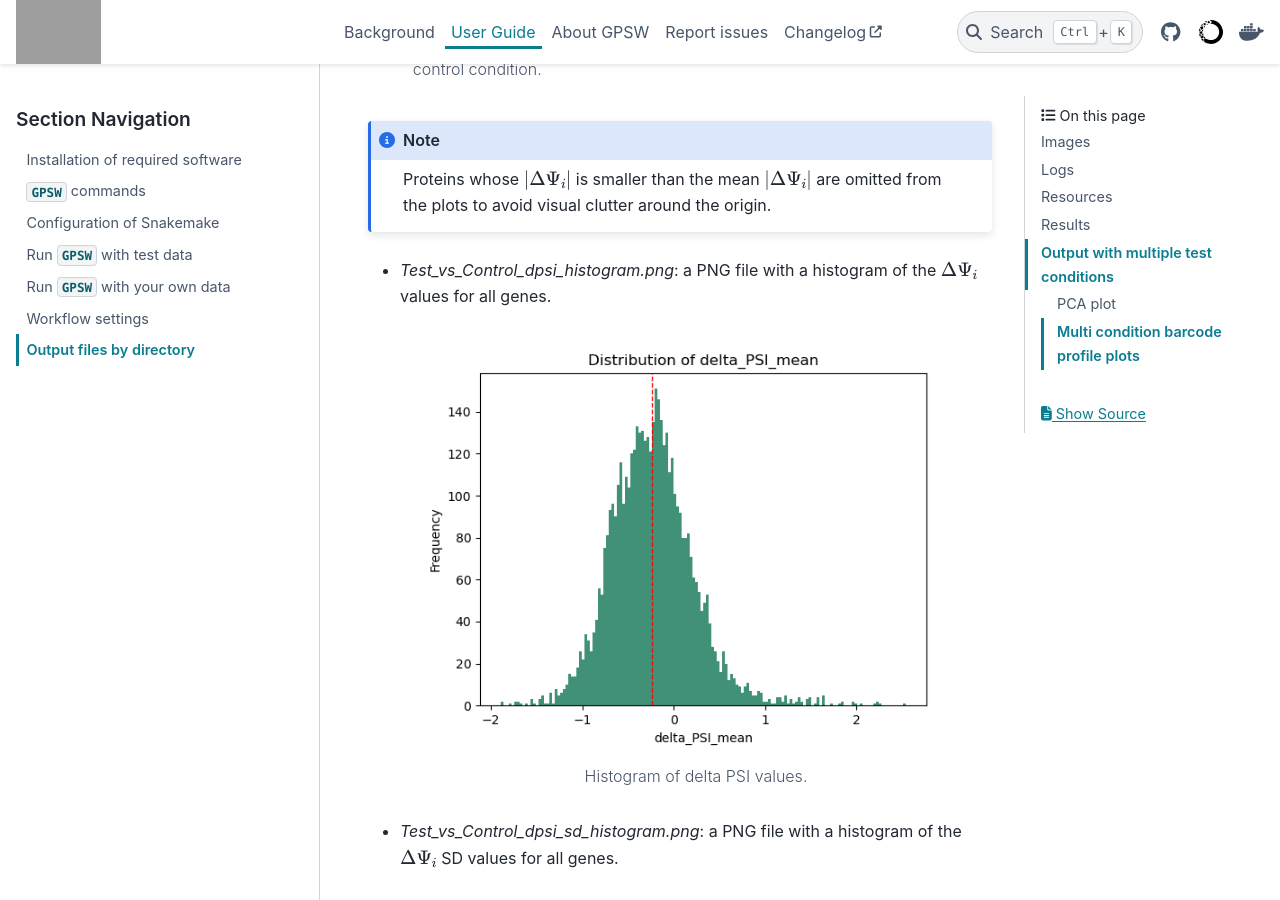
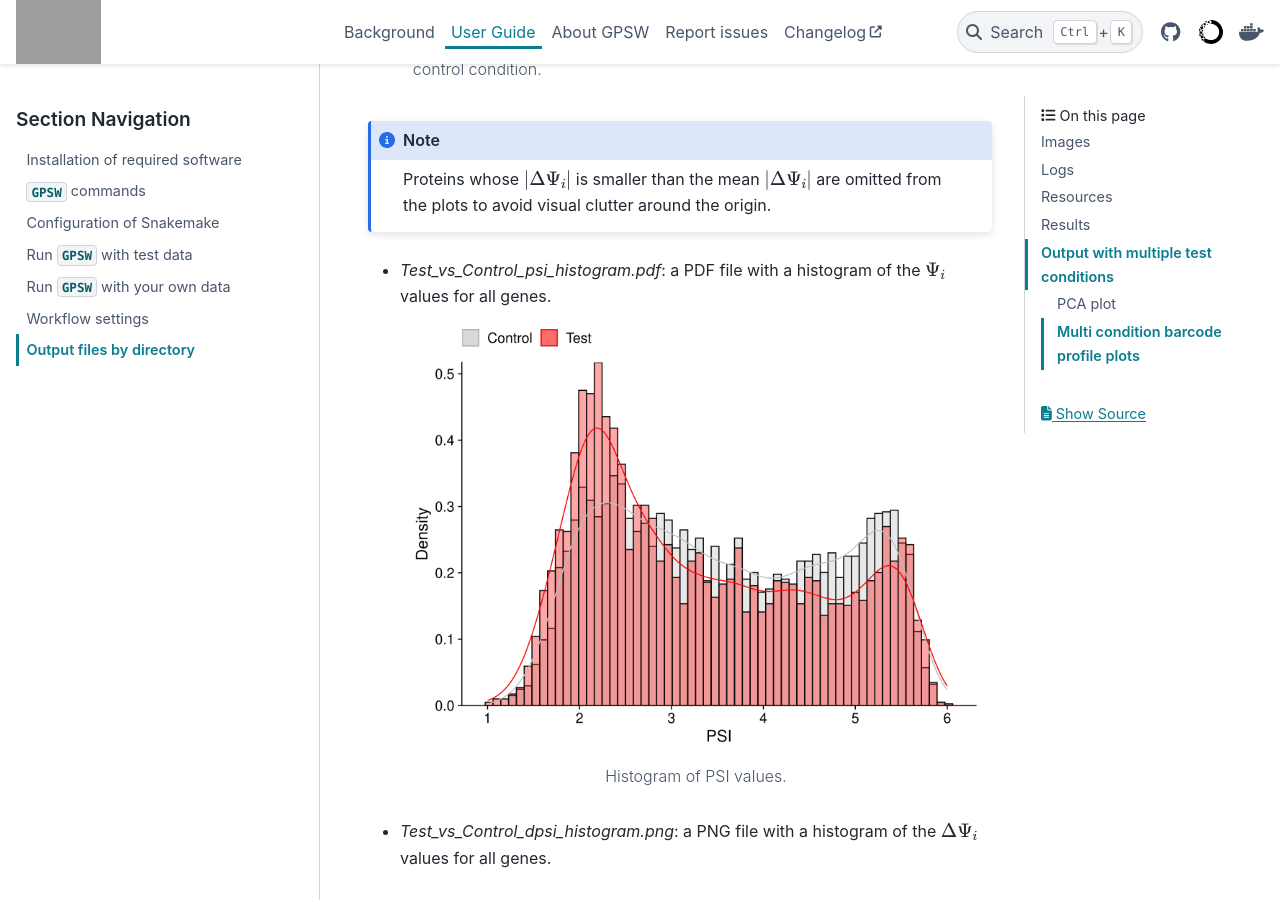
Before and after one commit to niekwit/gps-orfeome, a Sphinx documentation site: the page built from docs/output_files_by_directory.rst, in a window 1280 px wide and 900 px high, scrolled down 4499 px. Built offline with Sphinx 7.4.7 and the PyData theme 0.15.4, drawn with Linux system fonts in a browser that asks for light colours; grey boxes are pictures that could not be loaded.

Commit message:
added psi histogram

```diff
--- a/docs/output_files_by_directory.rst
+++ b/docs/output_files_by_directory.rst
@@ -592,6 +592,13 @@ The `psi_plots` directory contains the following subdirectories for each combina
 
    Proteins whose :math:`|\Delta\Psi_i|` is smaller than the mean :math:`|\Delta\Psi_i|` are omitted from the plots to avoid visual clutter around the origin.
 
+- `Test_vs_Control_psi_histogram.pdf`: a PDF file with a histogram of the :math:`\Psi_i` values for all genes.
+
+  .. figure:: images/psi_histogram.png
+     :alt: Histogram of PSI values
+
+     Histogram of PSI values.
+
 - `Test_vs_Control_dpsi_histogram.png`: a PNG file with a histogram of the :math:`\Delta\Psi_i` values for all genes.
 
   .. figure:: images/dpsi_histogram.png
```
